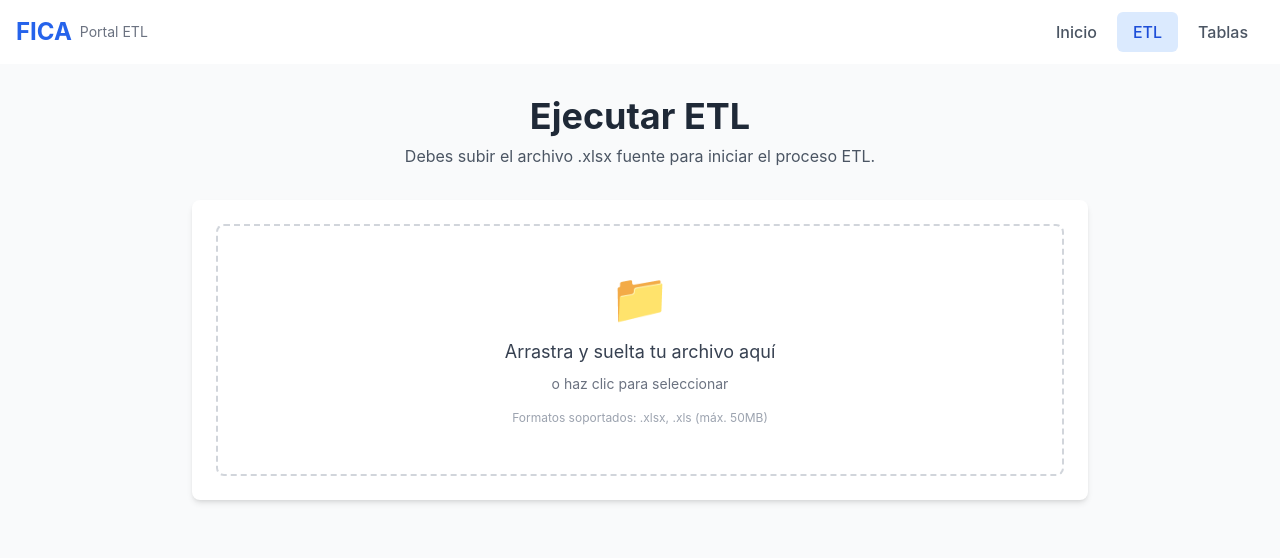
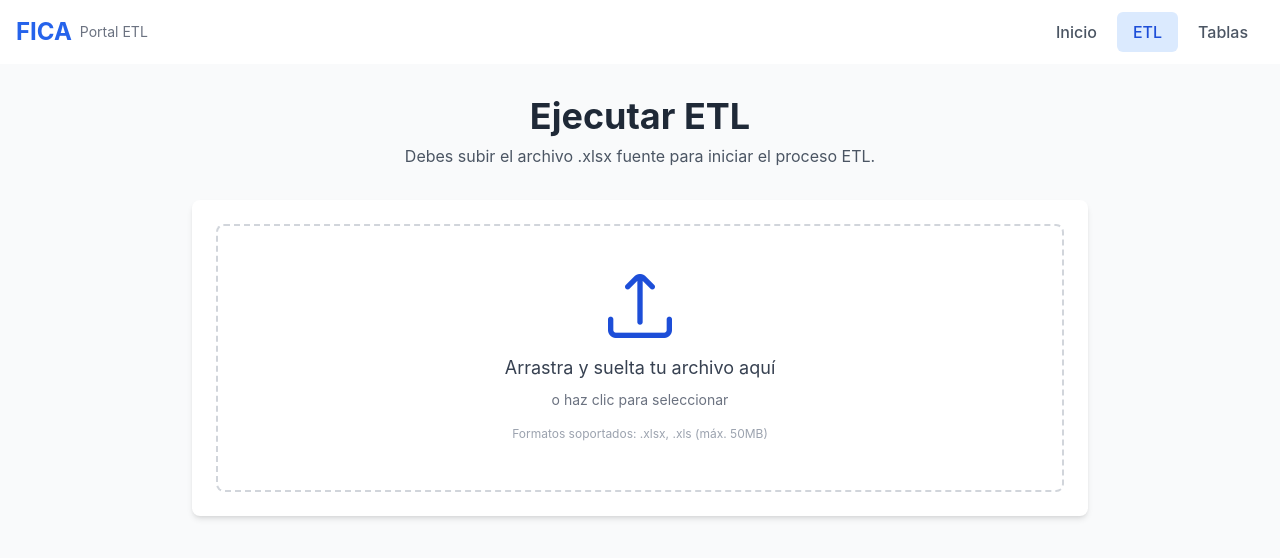
Before and after one commit to JessusTM/FICA, a React (Create React App) app in the folder fica-frontend/: page /upload in a window 1280 px wide. Shown: the top 558 px of the page. Built offline with nearby package versions, Linux system fonts and the light colour scheme; no server answers.

Commit message:
chore(ui): Se modifican algunos aspectos estéticos de la ventana ETL

```diff
--- a/fica-frontend/src/components/FileUpload.jsx
+++ b/fica-frontend/src/components/FileUpload.jsx
@@ -140,7 +140,13 @@ function FileUpload() {
 
         {!file ? (
           <>
-            <div className="text-5xl mb-4">📁</div>
+              <div className="mb-4 flex justify-center">
+                  <img
+                      src="/subir.png"
+                      alt="Upload"
+                      className="w-16 h-16"
+                  />
+              </div>
             <p className="text-lg text-gray-700 mb-2">
               Arrastra y suelta tu archivo aquí
             </p>
@@ -153,7 +159,13 @@ function FileUpload() {
           </>
         ) : (
           <div className="space-y-4">
-            <div className="text-5xl">✅</div>
+              <div className="mb-4 flex justify-center">
+                  <img
+                      src="/archivo-excel.png"
+                      alt="Upload"
+                      className="w-16 h-16"
+                  />
+              </div>
             <div>
               <p className="text-lg font-medium text-gray-800">
                 {file.name}
@@ -190,7 +202,7 @@ function FileUpload() {
             disabled={uploadStatus === 'uploading'}
             className="w-full bg-blue-600 text-white py-3 px-6 rounded-lg font-medium hover:bg-blue-700 transition-colors disabled:bg-gray-400 disabled:cursor-not-allowed"
           >
-            {uploadStatus === 'uploading' ? 'Subiendo...' : 'Subir Archivo'}
+            {uploadStatus === 'uploading' ? 'Subiendo...' : 'Subir archivo'}
           </button>
         </div>
       )}
@@ -199,20 +211,20 @@ function FileUpload() {
         <div className="mt-6 space-y-4">
           <div className="p-4 bg-green-50 border border-green-200 rounded-lg">
             <p className="text-green-700 font-medium">
-              ✓ Archivo subido exitosamente
+              Archivo subido exitosamente
             </p>
           </div>
           <button
             onClick={handleStartETL}
             className="w-full bg-green-600 text-white py-3 px-6 rounded-lg font-medium hover:bg-green-700 transition-colors"
           >
-            Iniciar Proceso ETL
+            Iniciar proceso ETL
           </button>
           <button
             onClick={resetUpload}
             className="w-full bg-gray-200 text-gray-700 py-2 px-4 rounded-lg font-medium hover:bg-gray-300 transition-colors"
           >
-            Subir Otro Archivo
+            Subir otro archivo
           </button>
         </div>
       )}
```
Also changed, not shown: fica-frontend/public/archivo-excel.png (added), fica-frontend/public/subir.png (added).
